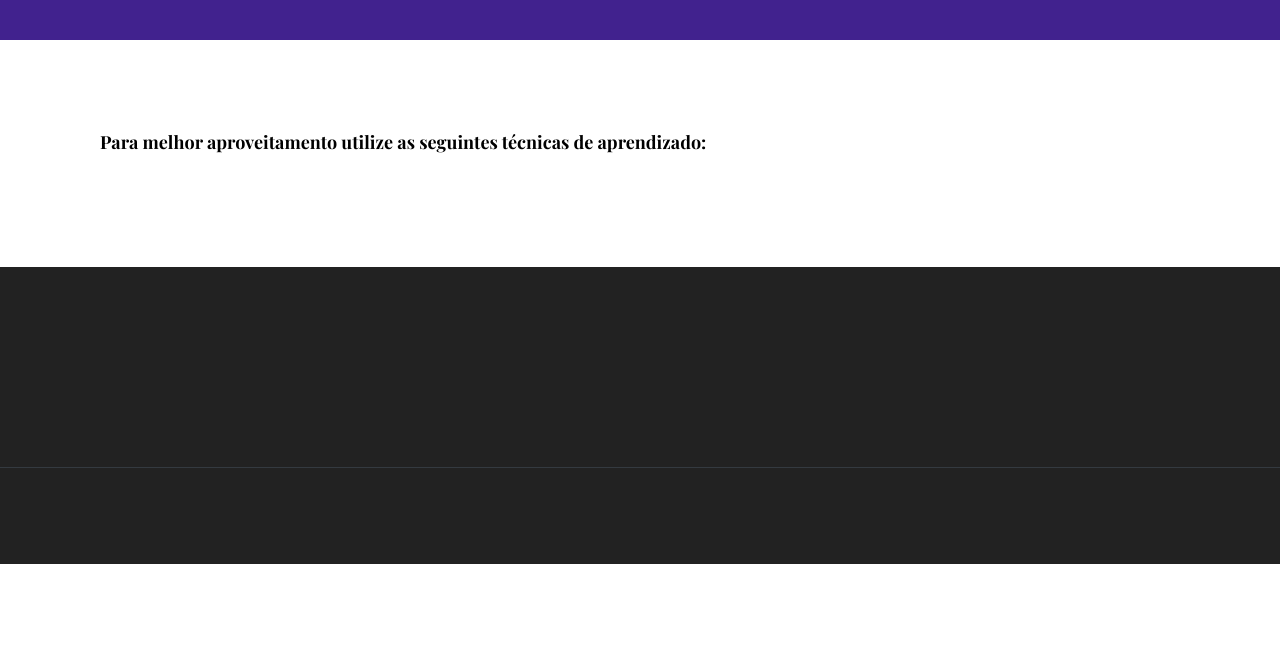
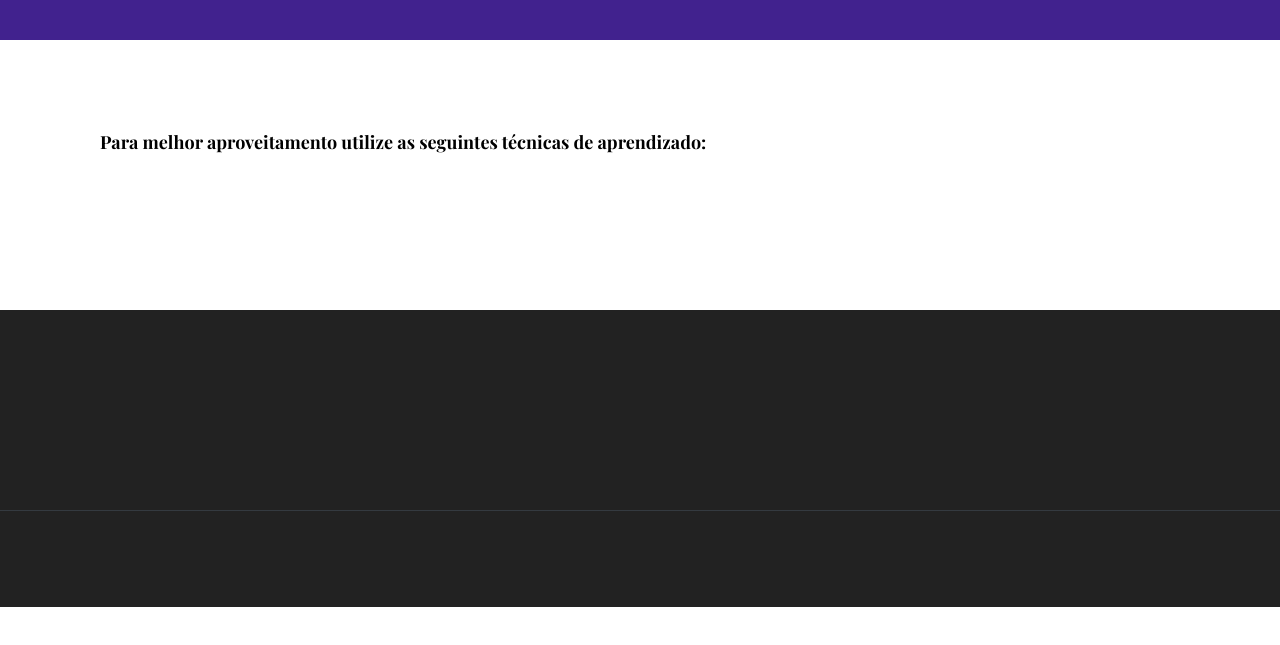
Before and after one commit to NathanDezan/varkproject, a website: page front/result.html in a window 1280 px wide. Shown: the part 125-770 px from the top of the page. Drawn offline with nearby package versions, Linux system fonts and the light colour scheme.

Commit message:
Update: correção no tamanho da página result

```diff
--- a/front/result.html
+++ b/front/result.html
@@ -63,7 +63,7 @@
         <h3 class="card-title" id="learning"></h3>
     </div>
     <div class="container">
-        <h5 class="card-title">Para melhor aproveitamento utilize as seguintes técnicas de aprendizado:<br><br></h5>
+        <h5 class="card-title">Para melhor aproveitamento utilize as seguintes técnicas de aprendizado:<br><br><br><br></h5>
     </div>
     <div class="container">
     </div>
```
